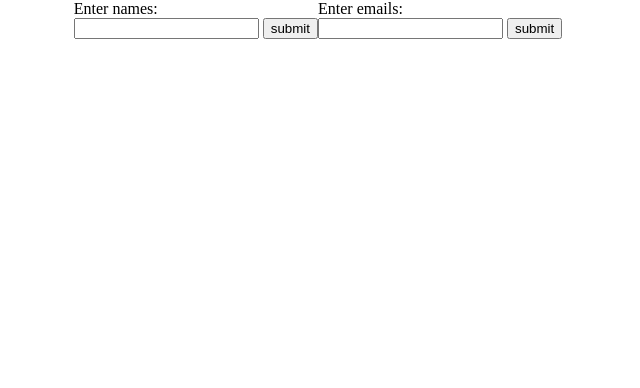
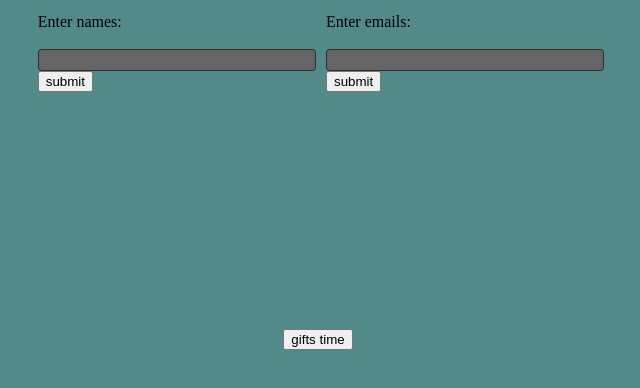
Before and after one commit to xristosstamos/secrete-santa, a plain HTML site: page index.html in a window 1280 px wide. Shown: the whole page, without its empty margins (322-962 px from the left). Drawn offline with Linux system fonts and the light colour scheme.

Commit message:
second commit

```diff
--- a/index.html
+++ b/index.html
@@ -8,17 +8,25 @@
     <title>Secret Santa</title>
 </head>
 <body>
-<div class="boxes">
-   <div class="name-box">
+<div class="box-wrapper">
+   <div class="boxes">
     <label for="names">Enter names:</label><br>
-    <input type="text" name="names" id="names">
-    <button type="button" id="button1">submit</button><br>
+    <div>
+      <input type ="text" name="names" id="names">
+      <button type="button" id="button1">submit</button><br>
   </div>
-  <div class="mail-box">
+  </div>
+  <div class="boxes">
     <label for="emails">Enter emails:</label><br>
-    <input type="text" name="emails" id="emails">
+
+      <div>
+        <input type="text" name="emails" id="emails">
     <button type="button" id="button2">submit</button>
   </div>
+  </div>
+</div>
+<div class="shuffle">
+  <button type="button" id="shuffle">gifts time</button>
 </div>
 <script src="script.js"></script>
 </body>
--- a/script.js
+++ b/script.js
@@ -11,6 +11,17 @@ document.getElementById("button2").onclick = function(){
 document.getElementById("button1").onclick = function(){
     let name = document.getElementById("names").value
     names.push(name);
-    //console.log(names);
+    console.log(names);
     document.getElementById("names").value = null;
 }
+
+document.getElementById("shuffle").onclick = function(){
+let i = names.length, j, temp;
+while(--i > 0){
+    j = Math.floor(Math.random()*(i+1));
+    temp = names[j];
+    names[j] = names[i];
+    names[i] = temp;
+}
+//console.log(names);
+}
--- a/style.css
+++ b/style.css
@@ -1,10 +1,58 @@
 body {
+    display: flex;
+    justify-content: space-between;
+    flex-direction: column;
+    height: 350px;
     margin: 0px;
+    background-color: rgba(63, 124, 124, 0.897);
+}
+
+.box-wrapper {
+    display: flex;
+    justify-content: center;
 }
 
 .boxes {
+    flex-direction: column;
+    margin: 8px;
+    padding: 5px 0px;
+    display: flex;
+    justify-content: space-evenly;
+}
+
+.boxes input {
+    width: 100%;
+    border: 0.4px solid rgba(0, 0, 0, 0.527);
+    background: rgba(124, 63, 63, 0.486);
+    border-radius: 4px;
+    outline: none;
+    color: wheat;
+    font-size: 1em;
+}
+
+/*.boxes input {
+    width: 100%;
+    border: 1px;
+    background: black;
+    border-radius: 5px;
+    outline: none;
+    color: blanchedalmond;
+    font-size: 1em;
+
+
+} */
+
+.boxes span {
+    position: absolute;
+    left: 0;
+    padding: 10px;
+    pointer-events: none;
+    font-size: 1em;
+}
+
+.shuffle {
     display: flex;
     justify-content: center;
-
+    align-items: center;
 
 }
```
